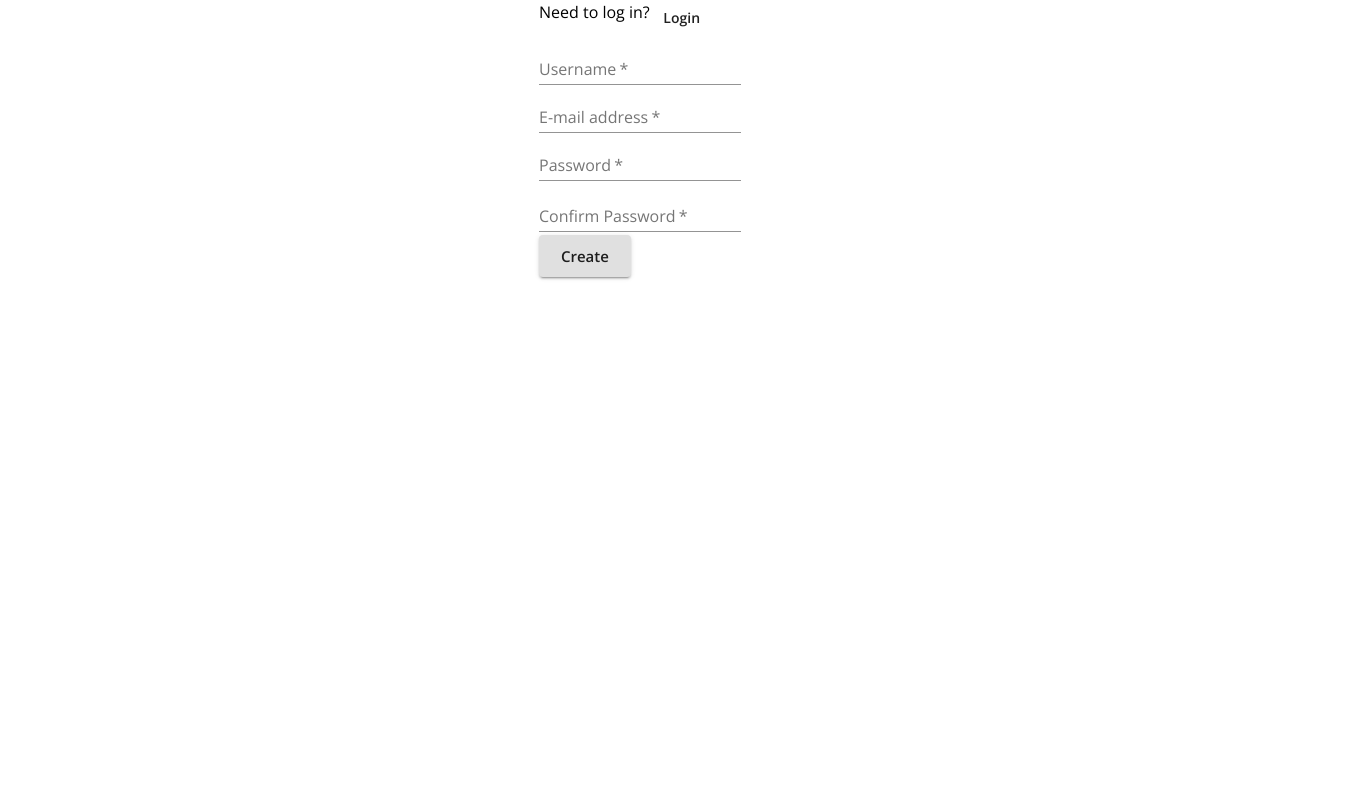
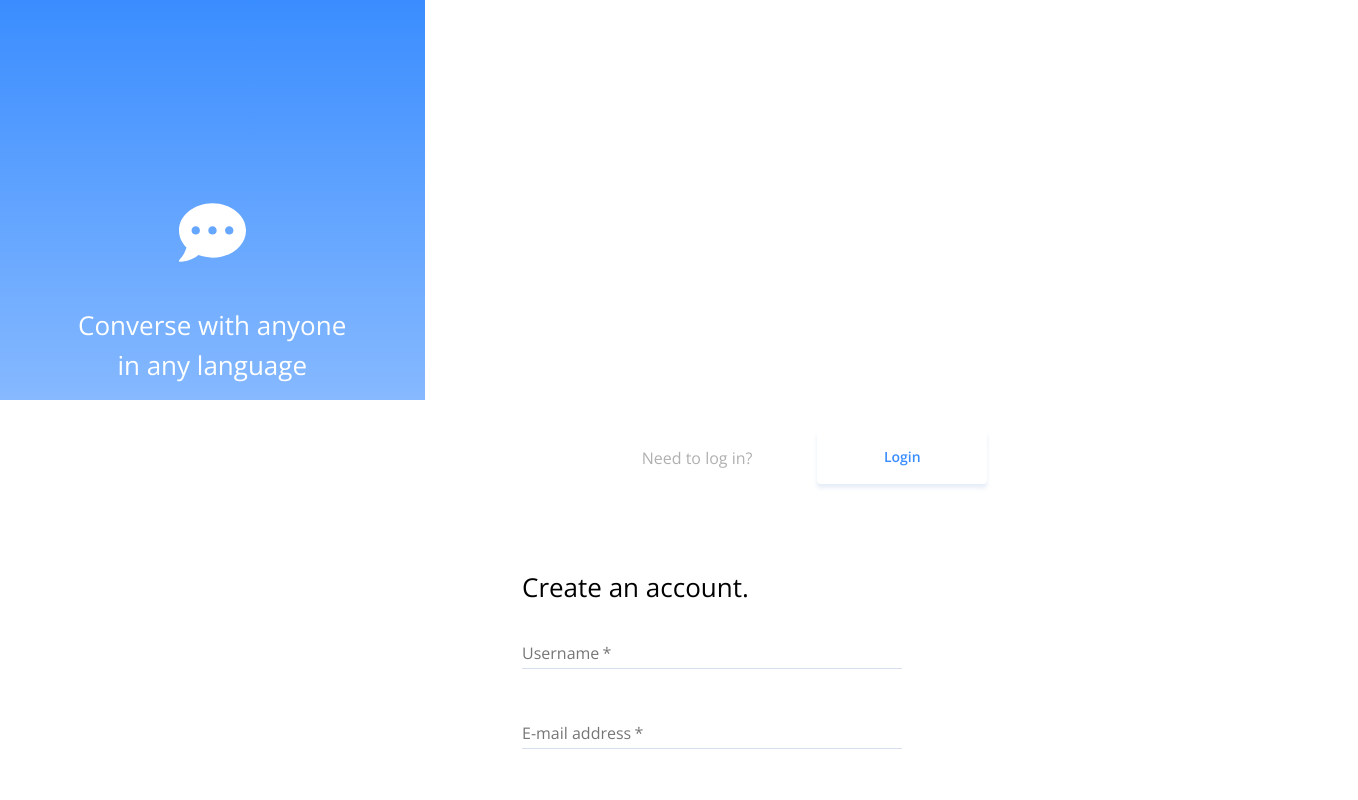
Before and after one commit to devNahuelOper/9b8e65, a React (Create React App) app in the folder client/: page /register in a window 1280 px wide. Shown: the top 800 px of the page, 1358 px wide, since content can reach past the window. Built offline with nearby package versions, Linux system fonts and the light colour scheme; no server answers.

Commit message:
Style Login/Register pages according to Figma mockup

```diff
--- a/client/src/Login.js
+++ b/client/src/Login.js
@@ -9,6 +9,8 @@ import {
   FormControl,
   TextField,
 } from "@material-ui/core";
+import { FontAwesomeIcon } from "@fortawesome/react-fontawesome";
+import { faCommentDots } from "@fortawesome/free-solid-svg-icons";
 import { login } from "./store/utils/thunkCreators";
 
 const Login = (props) => {
@@ -28,17 +30,45 @@ const Login = (props) => {
   }
 
   return (
-    <Grid container justify="center">
-      <Box>
-        <Grid container item>
-          <Typography>Need to register?</Typography>
-          <Button onClick={() => history.push("/register")}>Register</Button>
+    <Grid container className="container">
+      <Box
+        sx={{
+          width: 425,
+          background: "linear-gradient(180deg, #3A8DFF 0%, #86B9FF 100%)",
+          "&:hover": {
+            backgroundColor: "primary.secondary",
+            opacity: [0.9, 0.8, 0.7],
+          },
+        }}
+      >
+        <Grid container item className="chat-area">
+          <FontAwesomeIcon icon={faCommentDots} className="chat-icon"/>
+          <Typography variant="h5" className="chat-text">
+            Converse with anyone in any language
+          </Typography>
         </Grid>
-        <form onSubmit={handleLogin}>
+      </Box>
+      <Box className="sign-in">
+        <Grid container item className="create-account">
+          <Typography className="have-account">
+            Don't have an account?
+          </Typography>
+          <Button
+            className="register-btn"
+            onClick={() => history.push("/register")}
+          >
+            Create account
+          </Button>
+        </Grid>
+        <form className="welcome-form" onSubmit={handleLogin}>
           <Grid>
             <Grid>
+              <Typography variant="h5" className="welcome-back">
+                Welcome back!
+              </Typography>
               <FormControl margin="normal" required>
                 <TextField
+                  className="user-input email"
                   aria-label="username"
                   label="Username"
                   name="username"
@@ -48,14 +78,21 @@ const Login = (props) => {
             </Grid>
             <FormControl margin="normal" required>
               <TextField
-                label="password"
+                className="user-input password"
+                label="Password"
                 aria-label="password"
                 type="password"
                 name="password"
               />
             </FormControl>
             <Grid>
-              <Button type="submit" variant="contained" size="large">
+              <Button
+                className="login-btn"
+                type="submit"
+                color="primary"
+                variant="contained"
+                size="large"
+              >
                 Login
               </Button>
             </Grid>
--- a/client/src/Signup.js
+++ b/client/src/Signup.js
@@ -10,6 +10,8 @@ import {
   TextField,
   FormHelperText,
 } from "@material-ui/core";
+import { FontAwesomeIcon } from "@fortawesome/react-fontawesome";
+import { faCommentDots } from "@fortawesome/free-solid-svg-icons";
 import { register } from "./store/utils/thunkCreators";
 
 const Login = (props) => {
@@ -37,17 +39,43 @@ const Login = (props) => {
   }
 
   return (
-    <Grid container justify="center">
-      <Box>
-        <Grid container item>
-          <Typography>Need to log in?</Typography>
-          <Button onClick={() => history.push("/login")}>Login</Button>
+    <Grid container className="container">
+      <Box
+        sx={{
+          width: 425,
+          background: "linear-gradient(180deg, #3A8DFF 0%, #86B9FF 100%)",
+          "&:hover": {
+            backgroundColor: "primary.secondary",
+            opacity: [0.9, 0.8, 0.7],
+          },
+        }}
+      >
+        <Grid container item className="chat-area">
+          <FontAwesomeIcon icon={faCommentDots} className="chat-icon" />
+          <Typography variant="h5" className="chat-text">
+            Converse with anyone in any language
+          </Typography>
         </Grid>
-        <form onSubmit={handleRegister}>
+      </Box>
+      <Box className="sign-in">
+        <Grid container className="create-account">
+          <Typography className="have-account">Need to log in?</Typography>
+          <Button
+            className="register-btn"
+            onClick={() => history.push("/login")}
+          >
+            Login
+          </Button>
+        </Grid>
+        <form className="welcome-form" onSubmit={handleRegister}>
           <Grid>
             <Grid>
+              <Typography variant="h5" className="welcome-back">
+                Create an account.
+              </Typography>
               <FormControl>
                 <TextField
+                  className="user-input"
                   aria-label="username"
                   label="Username"
                   name="username"
@@ -59,6 +87,7 @@ const Login = (props) => {
             <Grid>
               <FormControl>
                 <TextField
+                  className="user-input"
                   label="E-mail address"
                   aria-label="e-mail address"
                   type="email"
@@ -70,6 +99,7 @@ const Login = (props) => {
             <Grid>
               <FormControl error={!!formErrorMessage.confirmPassword}>
                 <TextField
+                  className="user-input"
                   aria-label="password"
                   label="Password"
                   type="password"
@@ -85,6 +115,7 @@ const Login = (props) => {
             <Grid>
               <FormControl error={!!formErrorMessage.confirmPassword}>
                 <TextField
+                  className="user-input"
                   label="Confirm Password"
                   aria-label="confirm password"
                   type="password"
@@ -97,7 +128,13 @@ const Login = (props) => {
                 </FormHelperText>
               </FormControl>
             </Grid>
-            <Button type="submit" variant="contained" size="large">
+            <Button
+              className="login-btn"
+              type="submit"
+              color="primary"
+              variant="contained"
+              size="large"
+            >
               Create
             </Button>
           </Grid>
--- a/client/src/index.js
+++ b/client/src/index.js
@@ -1,6 +1,7 @@
 import React from "react";
 import ReactDOM from "react-dom";
 import "./index.css";
+import "./welcome.css";
 import App from "./App";
 import * as serviceWorker from "./serviceWorker";
 
--- /dev/null
+++ b/client/src/welcome.css
@@ -0,0 +1,125 @@
+.container {
+  height: 100vh;
+}
+
+.chat-area {
+  position: absolute;
+  width: 269px;
+  height: 186px;
+  left: 77.71px;
+  top: 199px;
+}
+
+.chat-icon {
+  width: 60px !important;
+  height: 60px;
+  position: absolute;
+  width: 67px !important;
+  height: 67px;
+  left: 101.67px;
+  top: 0px;
+  color: #FFFFFF;
+}
+
+.chat-text {
+  position: absolute;
+  height: 80px;
+  left: 0%;
+  right: 0%;
+  top: calc(50% - 80px/2 + 53px);
+  color: #FFFFFF;
+  width: 269px;
+  text-align: center;
+  font-size: 1.625rem !important;
+  line-height: 40px !important;
+}
+
+.sign-in {
+  position: relative;
+  width: 1024px;
+  background: #FFFFFF;
+}
+
+.create-account {
+  position: absolute;
+  height: 54px;
+  left: 611px;
+  top: 30px;
+}
+
+.create-account.MuiGrid-container {
+  width: 400px;
+}
+
+.have-account {
+  position: absolute;
+  height: 19px;
+  left: 0;
+  right: 56.98%;
+  top: calc(50% - 19px/2 - 1.18px);
+  white-space: nowrap;
+  font-family: Open Sans;
+  font-style: normal;
+  font-weight: normal;
+  font-size: 14px;
+  line-height: 19px;
+  text-align: center;
+  color: #B0B0B0;
+}
+
+.register-btn {
+  position: absolute;
+  left: 51.57%;
+  right: 0%;
+  top: 0%;
+  bottom: 0%;
+  background: #FFFFFF;
+  box-shadow: 0px 4px 4px rgb(88 133 196 / 15%);
+  width: 170px;
+  height: 54px;
+}
+
+.register-btn .MuiButton-label {
+  color: #3A8DFF;
+}
+
+.welcome-back {
+  font-size: 1.625rem !important;
+}
+
+.welcome-form {
+  position: absolute;
+  width: 380px;
+  height: 358px;
+  left: 522px;
+  top: 170px;
+}
+
+.welcome-form * {
+  width: 100%;
+}
+
+.user-input {
+  margin: 1em 0 !important;
+}
+
+.user-input .MuiInput-underline:before {
+  border-bottom: 1px solid #D5DFEE;
+}
+
+.login-btn {
+  width: 160px;
+  height: 56px;
+  position: absolute;
+  left: 28.95%;
+  right: 28.95%;
+  top: 84.36%;
+  bottom: 0%;
+  background-color: #3A8DFF;
+  box-shadow: 0px 4px 4px rgba(0, 0, 0, 0.35);
+  margin: 2rem 0 !important;
+}
+
+.login-btn .MuiButton-label {
+  color: #FFFFFF;
+}
```
